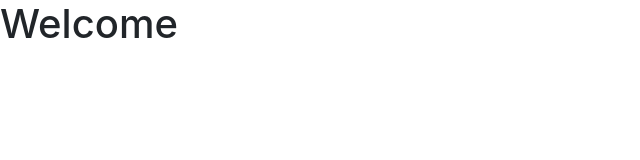
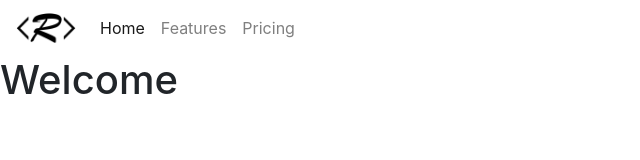
Before and after one commit to rgonz166/rgonz166.github.io, a plain HTML site: page index.html in a window 1280 px wide. Shown: the whole page, without its empty margins (0-640 px from the left). Drawn offline with nearby package versions, Linux system fonts and the light colour scheme.

Commit message:
Added mavbar using bootstrap

```diff
--- a/assets/css/index.css
+++ b/assets/css/index.css
@@ -0,0 +1,7 @@
+.bg-light {
+    background:transparent !important;
+}
+
+@media screen and (max-width: 575px){
+
+}
--- a/index.html
+++ b/index.html
@@ -9,7 +9,33 @@
 		<title>Raul's Portfolio</title>
 	</head>
 	<body>
-		<h1>Welcome</h1>
+			<nav class="navbar navbar-expand-sm navbar-light bg-light transparent">
+				<a class="navbar-brand" href="#">
+						<img src="assets/images/BlackCodingLogoCropped.png" width="60" class="d-inline-block align-top" alt="">
+				</a>
+				<button class="navbar-toggler" type="button" data-toggle="collapse" data-target="#navbarNav" aria-controls="navbarNav" aria-expanded="false" aria-label="Toggle navigation">
+					<span class="navbar-toggler-icon"></span>
+				</button>
+				<div class="collapse navbar-collapse" id="navbarNav">
+					<ul class="navbar-nav">
+					<li class="nav-item active">
+						<a class="nav-link" href="#">Home <span class="sr-only">(current)</span></a>
+					</li>
+					<li class="nav-item">
+						<a class="nav-link" href="#">Features</a>
+					</li>
+					<li class="nav-item">
+						<a class="nav-link" href="#">Pricing</a>
+					</li>
+					</ul>
+				</div>
+				</nav>
+		<!-- Bootstrap container -->
+		<div class="container-fluid">
+			<div class="row">
+				<h1>Welcome</h1>
+			</div>
+		</div>
 
 		<!-- Bootstrap JS Links -->
 		<script src="https://code.jquery.com/jquery-3.4.1.min.js" integrity="sha256-CSXorXvZcTkaix6Yvo6HppcZGetbYMGWSFlBw8HfCJo=" crossorigin="anonymous"></script>
```
Also changed, not shown: assets/images/BlackCodingLogoCropped.png (added), assets/images/WhiteCodingLogoCropped.png (added).
